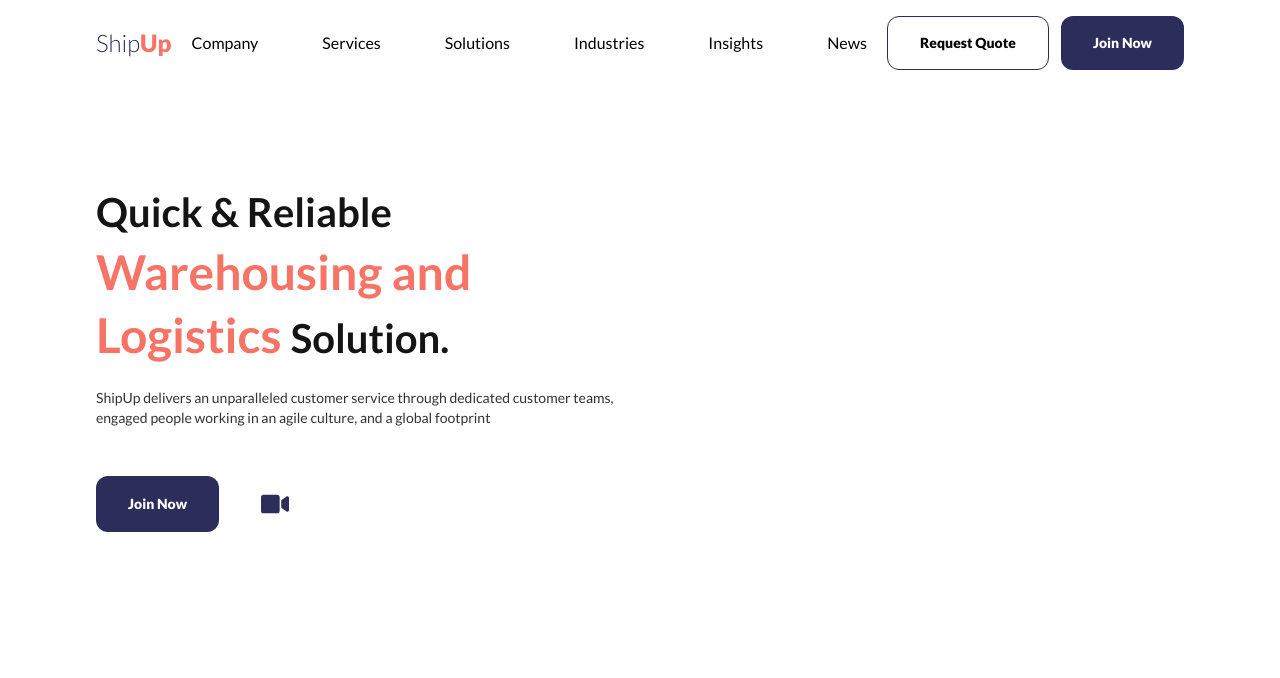
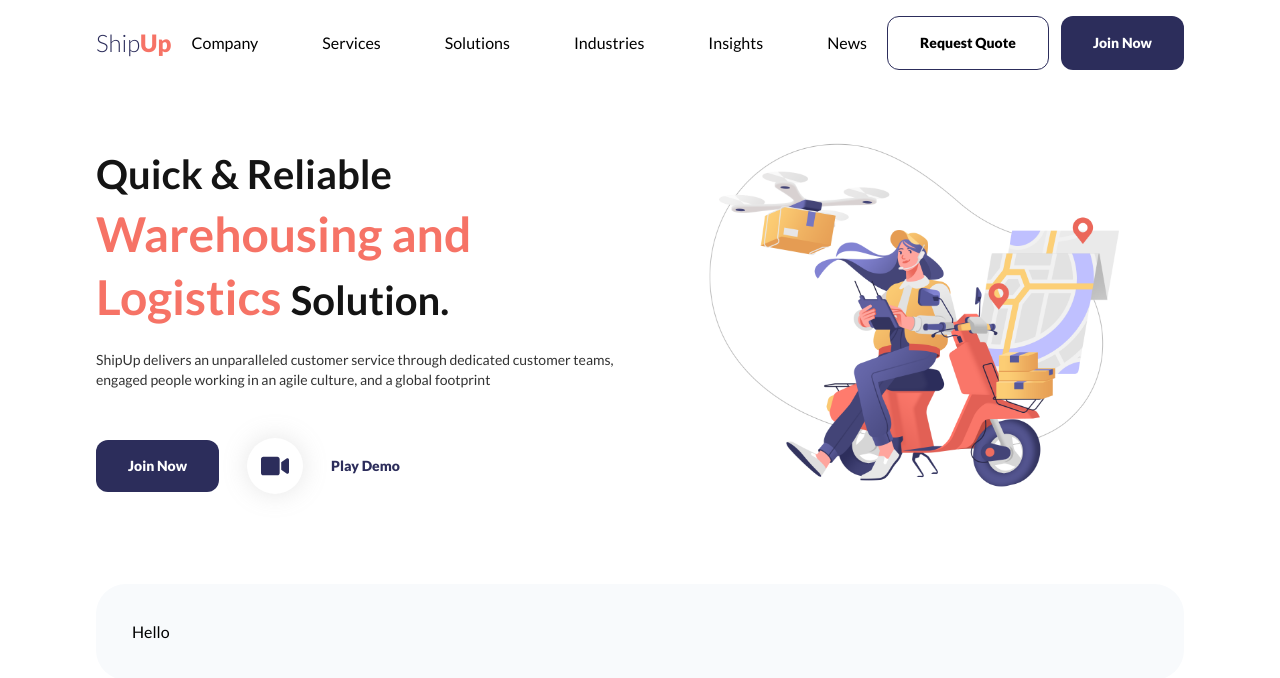
Before and after one commit to rajinsakha/Logistics, a React (Vite) app: page / in a window 1280 px wide. Shown: the top 678 px of the page. Built offline with nearby package versions, Linux system fonts and the light colour scheme.

Commit message:
hero-section completed

```diff
--- /dev/null
+++ b/src/assets/index.js
@@ -0,0 +1,5 @@
+import heroImg from './Hero-image.png';
+
+export{
+    heroImg
+}
--- a/src/components/Navbar.jsx
+++ b/src/components/Navbar.jsx
@@ -6,7 +6,7 @@ const Navbar = () => {
   const [toggleMenu, setToggleMenu] = useState(false);
 
   return (
-    <header className="padding-x py-4 w-full">
+    <header className="padding-x py-4 w-full ">
       <nav className="flex justify-between items-center">
         <div>
           <p className="text-sim-blue font-lato text-2xl font-light">
--- a/src/containers/Hero.jsx
+++ b/src/containers/Hero.jsx
@@ -1,27 +1,39 @@
 import { FaVideo } from "react-icons/fa";
+import { heroImg } from "../assets";
 
 const Hero = () => {
   return (
-    <div className="padding flex justify-between items-center">
+    <>
+    <div className="sm:px-24 px-8 py-8 flex justify-between items-center max-lg:flex-col">
         <div className="max-w-[596px] flex-1 flex flex-col justify-between items-start gap-5">
-            <h2 className=" text-sim-black text-[40px] font-semibold leading-[60px]">Quick & Reliable <span className="text-sim-orange text-[48px] font-bold leading-[60px]">Warehousing and Logistics </span>Solution.</h2>
+            <h2 className=" text-sim-black text-[40px] font-semibold leading-[60px] max-lg:text-center">Quick & Reliable <span className="text-sim-orange text-[48px] font-bold leading-[60px]">Warehousing and Logistics </span>Solution.</h2>
             <p className="text-light-black text-sm leading-5 font-normal">
             ShipUp delivers an unparalleled customer service through dedicated customer teams, engaged people working in an agile culture, and a global footprint
             </p>
 
-            <div className="flex mt-7 gap-7">
+            <div className="flex mt-7 gap-7 items-center">
                 <button className="custom-btn secondary">Join Now</button>
-                <div className="flex items-center justify-center w-14 h-14 rounded-[100px] bg-white box ">
+                <div className="flex items-center justify-center w-14 h-14 rounded-[100px] bg-white box-shadow">
                     <FaVideo fontSize={28} className="text-sim-blue" />
                 </div>
+                <p className="text-sim-blue text-center text-sm font-extrabold">Play Demo</p>
             </div>
         </div>
 
-        <div className="flex-1 flex">
+        <div className="flex-1 flex ml-4 max-lg:mt-8">
+          <img src={heroImg} alt="Hero Image of Logistics Website" className="bg-no-repeat" />
+        </div>
+    </div>
 
-        </div>
+    <div className="mx-24 my-8 p-9 flex bg-slate-50 rounded-[30px]">
+      Hello
+
+
 
     </div>
+
+
+    </>
   )
 }
 
--- a/src/index.css
+++ b/src/index.css
@@ -10,6 +10,12 @@
   box-sizing: border-box;
   scroll-behavior: smooth;
   font-family: 'Lato','sans-serif';
+
+}
+
+.box-shadow{
+  box-shadow: 0px 0px 25px 0px rgba(151, 151, 151, 0.25);
+
 }
 
 @layer utilities {
--- a/tailwind.config.js
+++ b/tailwind.config.js
@@ -14,7 +14,8 @@ export default {
         'sim-orange':"#F67366",
         'sim-grey':'#4F4F4F',
         'sim-black':'#141414',
-        'light-black':'#333'
+        'light-black':'#333',
+        'icon-white':'#F8F8FA'
       }
     },
   },
```
Also changed, not shown: src/assets/Hero-image.png (added).
